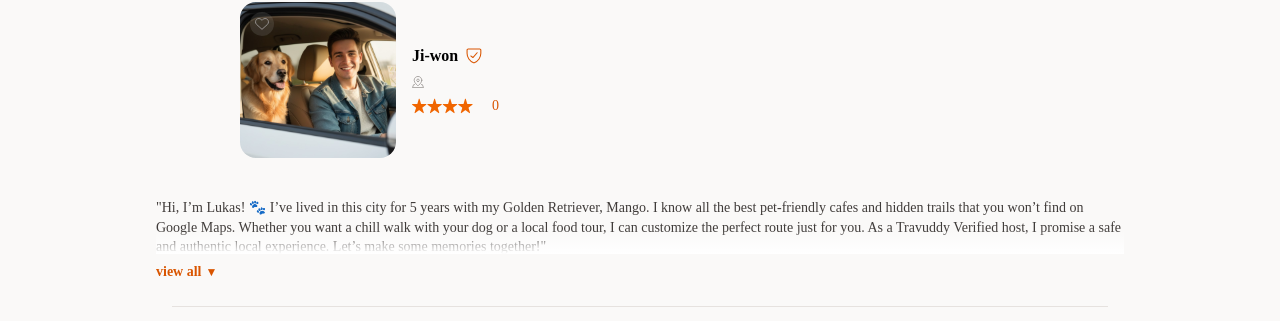
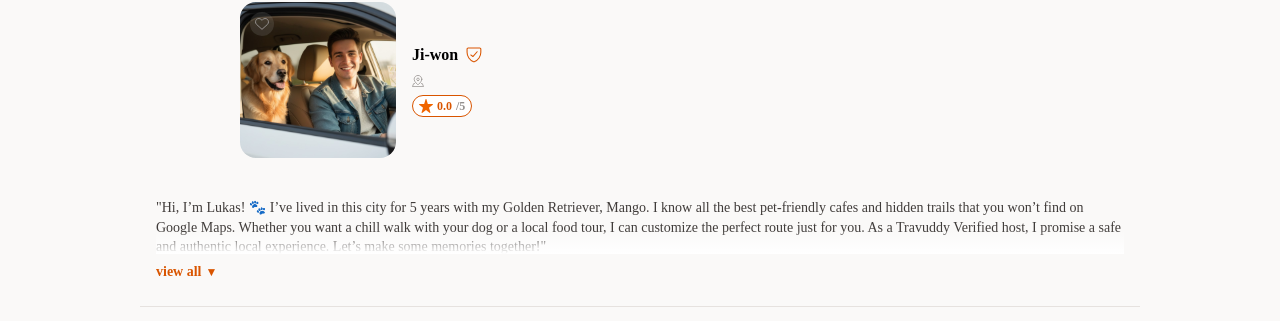
Before and after one commit to dfizae/TRAVUDDY, a React (Vite) app: page /Guide/Ji-won in a window 1280 px wide. Shown: the part 462-783 px from the top of the page. Built offline with nearby package versions, Linux system fonts and the light colour scheme; a web font is replaced by a local one.

Commit message:
fix: GuideInformation 페이지의 프로필의 별점  Rate.tsx로 변경

```diff
--- a/src/pages/GuideInformation/ProfileSection.tsx
+++ b/src/pages/GuideInformation/ProfileSection.tsx
@@ -1,4 +1,5 @@
 import { useState } from "react";
+import Rate from "../../components/Rate";
 
 const HashtagBadge = ({ tag }: { tag: string }) => (
     <div className="border-stone-300 border-2 border-solid rounded-full px-3 py-1 flex items-center shrink-0">
@@ -57,10 +58,7 @@ export default function ProfileSection({ data }: { data: { name: string; locatio
                                         {data.location}
                                     </p>
 
-                                    <p className="flex items-center gap-1 text-sm text-[#D95500]">
-                                        <img src="/images/icons/ico-stars.svg" alt="별점" className="w-19 h-4" />
-                                        {data.star_rate}
-                                    </p>
+                                    <Rate rateNum={data.star_rate} />
                                 </div>
 
                                 {/* 하트 버튼 */}
@@ -126,7 +124,7 @@ export default function ProfileSection({ data }: { data: { name: string; locatio
                     </button>
                 </div>
 
-                <hr className="border-0 border-t border-[#E6E2DF] mt-6 mx-4 md:mx-8" />
+                <hr className="border-0 border-t border-[#E6E2DF] mt-6" />
 
                 {/* 가이드의 차량, 사용 언어, 사진 스킬 - 데스크톱에서 3열 가로 배치 */}
                 <div className="flex flex-col gap-4 justify-center py-3.5 md:flex-row md:justify-between md:gap-0 md:px-4 md:py-3.5">
@@ -144,7 +142,7 @@ export default function ProfileSection({ data }: { data: { name: string; locatio
                     </p>
                 </div>
 
-                <hr className="border-0 border-t border-[#E6E2DF] mb-2.5 mx-4 md:mx-8" />
+                <hr className="border-0 border-t border-[#E6E2DF] mb-2.5" />
             </div>
         </>
     );
```
